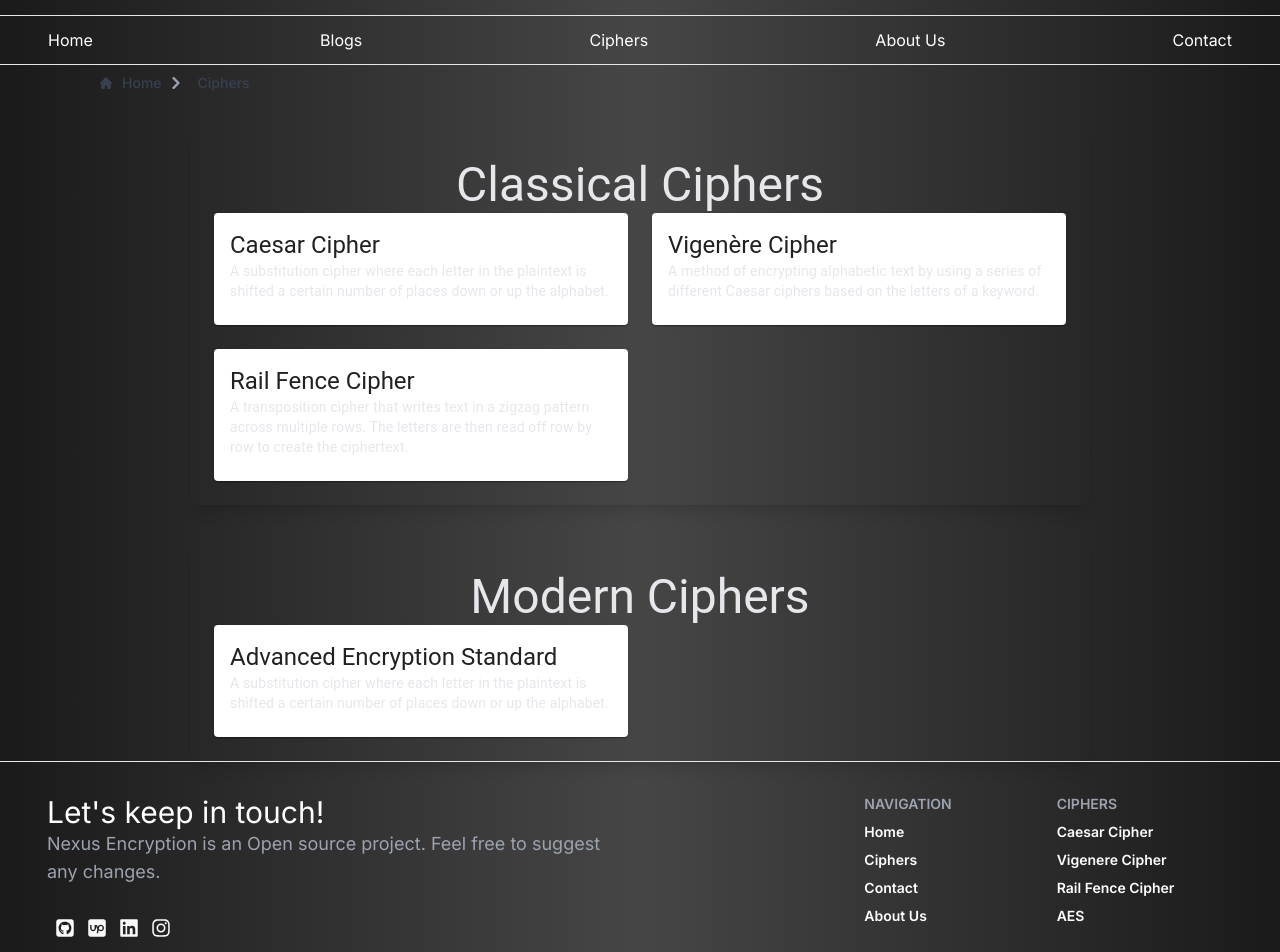
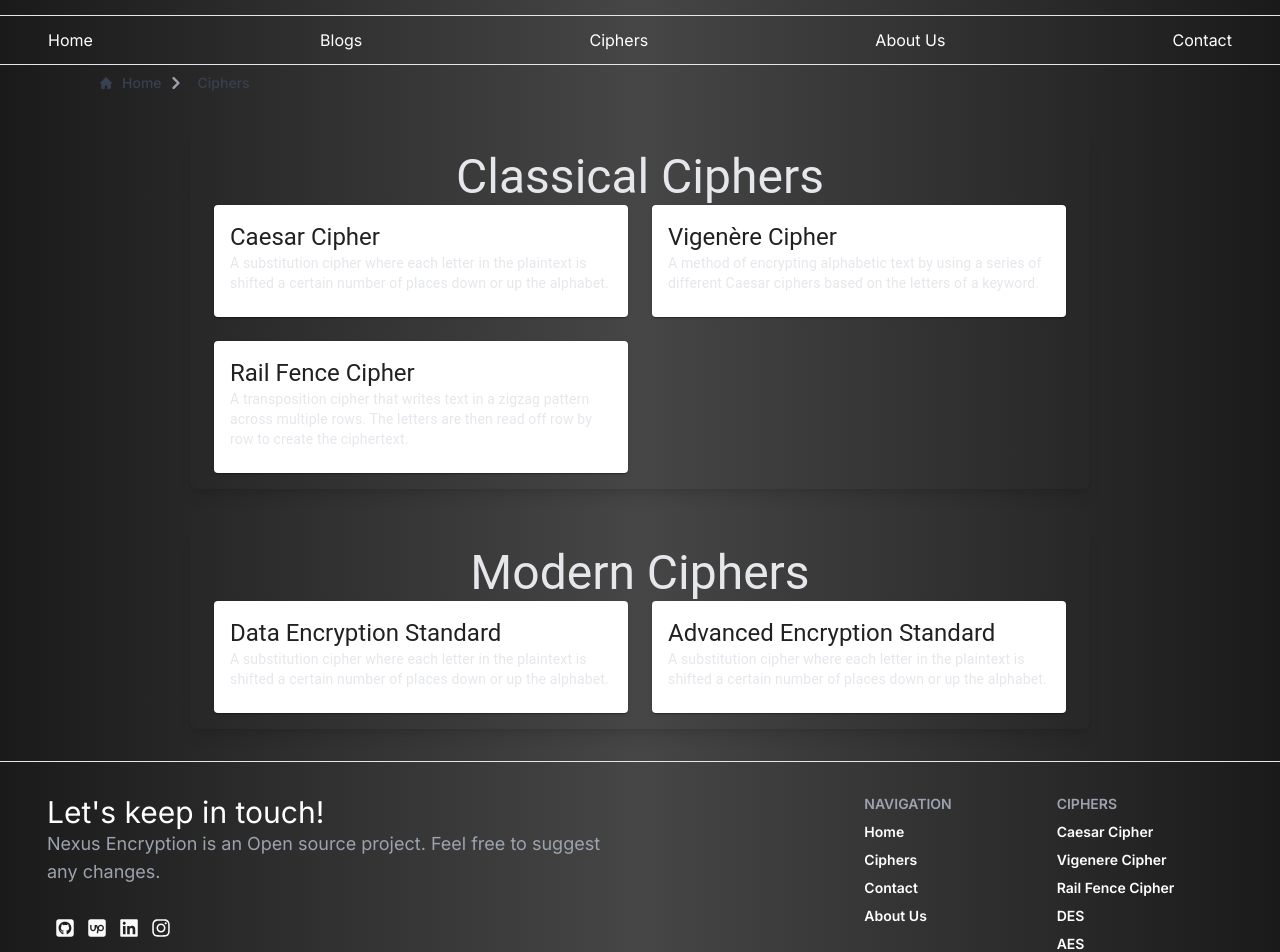
Before and after one commit to abdulmohiz01/nexus-encryption, a Next.js app: page /ciphers in a window 1280 px wide. Shown: the part 60-1012 px from the top of the page. Built offline with nearby package versions, Linux system fonts and the light colour scheme.

Commit message:
Added DES,DES2,DES3

```diff
--- a/src/app/blog/page.js
+++ b/src/app/blog/page.js
@@ -21,7 +21,9 @@ export const metadata = {
 
 const Blogs = () => {
   return (
-    <div className='h-[600px]'>Blogs</div>
+    <div className='h-[600px] flex justify-center items-center'>
+      <h1 className='text-center text-3xl'>This page is Under Construction. Please visit again after sometime. Thankyou!</h1>
+    </div>
   )
 }
 
--- a/src/app/ciphers/(caesar)/caesar.js
+++ b/src/app/ciphers/(caesar)/caesar.js
@@ -3,7 +3,7 @@ import React, { useState } from 'react';
 import { TextField } from '@mui/material';
 import Tooltip from '@mui/material/Tooltip';
 import Button from "@mui/material/Button"
-import ArbitraryCaesarCipher from "../../../components/arbitrary-substitution";
+import ArbitraryCaesarCipher from "../(arbitrary)/arbitrary";
 
 
 
--- a/src/app/ciphers/(des)/des.js
+++ b/src/app/ciphers/(des)/des.js
@@ -293,10 +293,10 @@ const DesPage = () => {
           <ol className="list-disc list-inside ">
             <li><a href="#des-introduction" className="hover:underline transition-all" onClick={(e) => handleScroll(e, 'des-introduction')}>Introduction</a></li>
             <li><a href="#des-features" className="hover:underline" onClick={(e) => handleScroll(e, 'des-features')}>Key Features</a></li>
-            <li><a href="#des-key-sizes" className="hover:underline" onClick={(e) => handleScroll(e, 'des-key-sizes')}>DES Key Sizes & Security</a></li>
             <li><a href="#des-encryption-process" className="hover:underline" onClick={(e) => handleScroll(e, 'des-encryption-process')}>DES Encryption Process</a></li>
             <li><a href="#des-modes" className="hover:underline" onClick={(e) => handleScroll(e, 'des-modes')}>DES Modes of Operation</a></li>
             <li><a href="#des-applications" className="hover:underline" onClick={(e) => handleScroll(e, 'des-applications')}>DES Applications</a></li>
+            <li><a href="#des-security" className="hover:underline" onClick={(e) => handleScroll(e, 'des-security')}>DES Security Concerns</a></li>
             <li><a href="#des-example" className="hover:underline" onClick={(e) => handleScroll(e, 'des-example')}>DES Example</a></li>
           </ol>
         </div>
--- a/src/app/ciphers/page.js
+++ b/src/app/ciphers/page.js
@@ -39,6 +39,11 @@ const classicalCiphers = [
 ];
 const modernCiphers = [
   {
+    name: 'Data Encryption Standard',
+    description: 'A substitution cipher where each letter in the plaintext is shifted a certain number of places down or up the alphabet.',
+    link: '/ciphers/data-encryption-standard',
+  },
+  {
     name: 'Advanced Encryption Standard',
     description: 'A substitution cipher where each letter in the plaintext is shifted a certain number of places down or up the alphabet.',
     link: '/ciphers/advanced-encryption-standard',
@@ -49,29 +54,8 @@ const modernCiphers = [
 const Ciphers = () => {
   return (
     <div className="">
-      <BreadCrumb
-        homeElement="Home"
-        separator={
-          <svg
-            className="rtl:rotate-180 w-3 h-3 text-gray-400 mx-1"
-            aria-hidden="true"
-            xmlns="http://www.w3.org/2000/svg"
-            fill="none"
-            viewBox="0 0 6 10"
-          >
-            <path
-              stroke="currentColor"
-              strokeLinecap="round"
-              strokeLinejoin="round"
-              strokeWidth="2"
-              d="m1 9 4-4-4-4"
-            />
-          </svg>
-        }
-        capitalizeLinks={true}
-      />
-
-      <Container maxWidth="md" className="text-white p-6 rounded-lg shadow-lg mt-10">
+      <BreadCrumb homeElement="Home" separator={<svg className="rtl:rotate-180 w-3 h-3 text-gray-400 mx-1" aria-hidden="true" xmlns="http://www.w3.org/2000/svg" fill="none" viewBox="0 0 6 10" > <path stroke="currentColor" strokeLinecap="round" strokeLinejoin="round" strokeWidth="2" d="m1 9 4-4-4-4" /> </svg>} capitalizeLinks={true} />
+      <Container maxWidth="md" className="text-white p-4 rounded-lg shadow-lg mt-10">
         <Typography variant="h3" component="h1" className="text-center mb-6 text-gray-200">Classical Ciphers</Typography>
         <div className="grid grid-cols-1 md:grid-cols-2 gap-6">
           {classicalCiphers.map((cipher, index) => (
@@ -95,7 +79,7 @@ const Ciphers = () => {
           ))}
         </div>
       </Container>
-      <Container maxWidth="md" className="text-white p-6 rounded-lg shadow-lg mt-10">
+      <Container maxWidth="md" className="text-white p-4 mb-8 rounded-lg shadow-lg mt-10">
         <Typography variant="h3" component="h1" className="text-center mb-6 text-gray-200">
           Modern Ciphers
         </Typography>
--- a/src/components/footer.js
+++ b/src/components/footer.js
@@ -31,6 +31,10 @@ const CipherLinks = [
   {
     name: 'Rail Fence Cipher',
     href: '/ciphers/rail-fence-cipher'
+  },
+  {
+    name: 'DES',
+    href: '/ciphers/data-encryption-standard'
   },
   {
     name: 'AES',
```
Also changed, not shown: src/app/ciphers/(arbitrary)/arbitrary.js (renamed from src/components/arbitrary-substitution.js), 1 other file (tests, documents, lock files or other folders).
